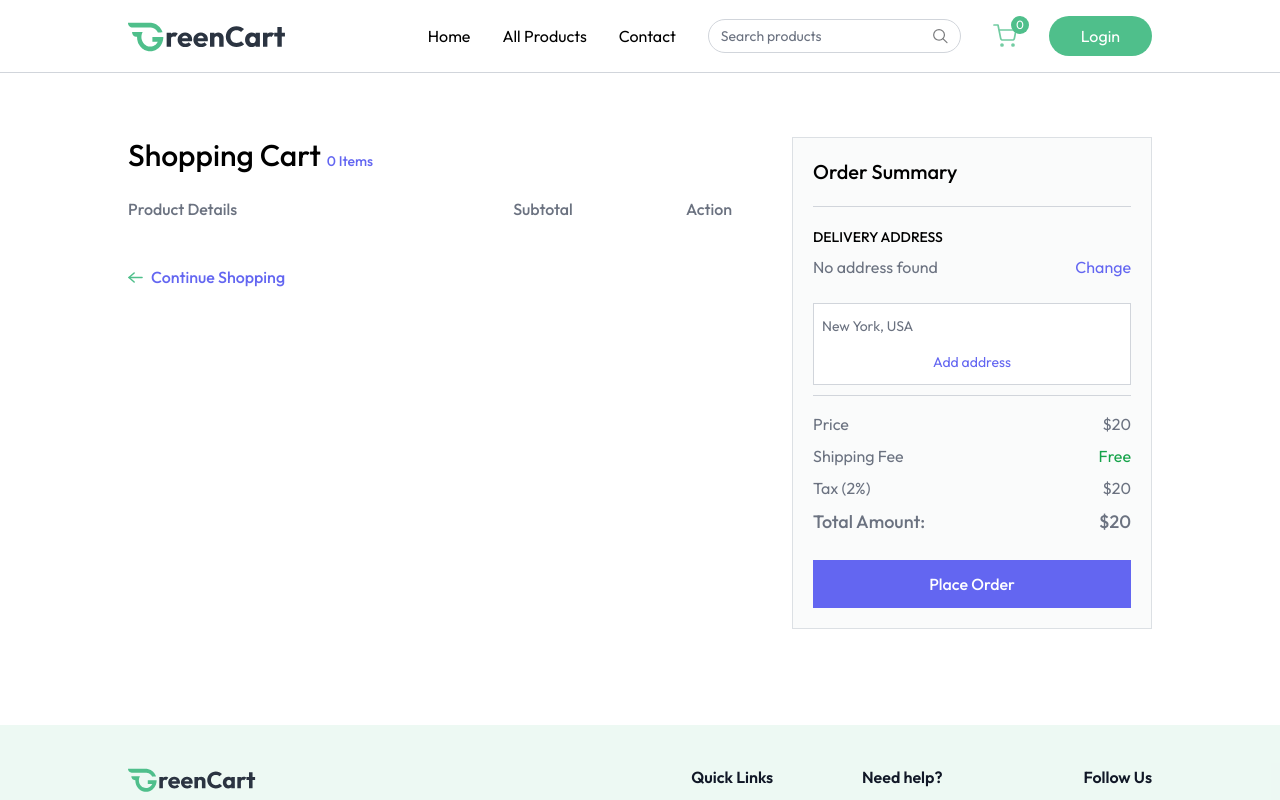
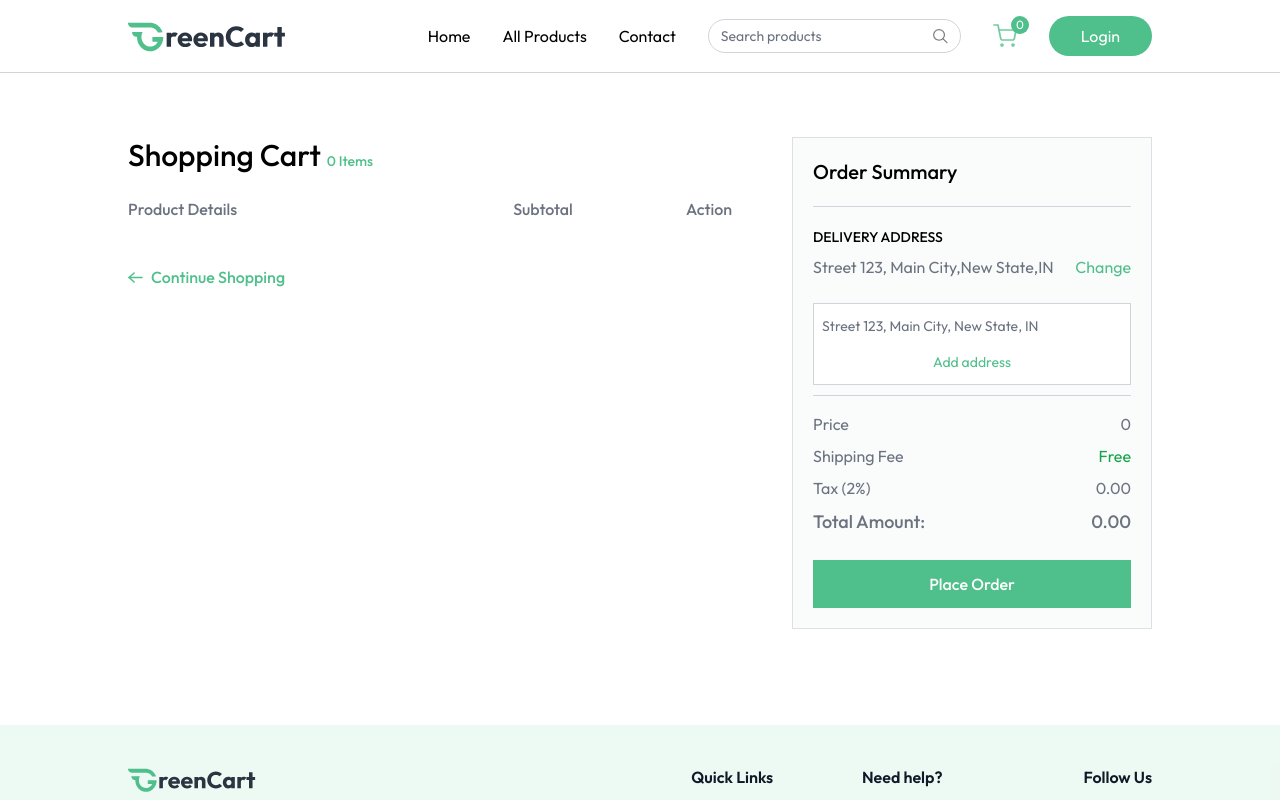
Before and after one commit to jim2107054/GreenCart, a React (Vite) app in the folder frontend/: page /cart in a window 1280 px wide. Both pictures are taken after a click on the button "Change". Shown: the top 800 px of the page. Built offline with nearby package versions, Linux system fonts and the light colour scheme; a web font is replaced by a local one.

Commit message:
create cart page

```diff
--- a/frontend/src/pages/Cart.jsx
+++ b/frontend/src/pages/Cart.jsx
@@ -21,6 +21,10 @@
     setCartArray(tempArray);
   }
 
+  const placeOrder = async () => {
+
+  }
+
   useEffect(()=> {
     if(cartItems && products.length > 0) {
       getCart();
@@ -32,7 +36,7 @@
         <div className="flex flex-col md:flex-row mt-16">
             <div className='flex-1 max-w-4xl'>
                 <h1 className="text-3xl font-medium mb-6">
-                    Shopping Cart <span className="text-sm text-indigo-500">{getCartCount()} Items</span>
+                    Shopping Cart <span className="text-sm text-primary">{getCartCount()} Items</span>
                 </h1>
 
                 <div className="grid grid-cols-[2fr_1fr_1fr] text-gray-500 text-base font-medium pb-3">
@@ -58,7 +62,10 @@
                                     <p>Weight: <span>{product.weight || "N/A"}</span></p>
                                     <div className='flex items-center'>
                                         <p>Qty:</p>
-                                        <select className='outline-none'>
+                                        <select
+                                        value={cartItems[product._id]}
+                                        onChange={(e)=> updateCartItem(product._id, Number(e.target.value))}
+                                        className='outline-none'>
                                             {Array(cartItems[product._id]> 9 ? cartItems[product._id] : 9).fill('').map((_, index) => (
                                                 <option
                                                 key={index} value={index + 1}>{index + 1}</option>
@@ -81,7 +88,7 @@
 
                 <button
                 onClick={() => {navigate("/products"); scrollTo({top: 0, behavior: 'smooth'})}}
-                className="group cursor-pointer flex items-center mt-8 gap-2 text-indigo-500 font-medium">
+                className="group cursor-pointer flex items-center mt-8 gap-2 text-primary font-medium">
                     <img
                     className="group-hover:-translate-x-1 transition"
                     src={assets.arrow_right_icon_colored} alt="arrow right" />
@@ -97,16 +104,24 @@
                 <div className="mb-6">
                     <p className="text-sm font-medium uppercase">Delivery Address</p>
                     <div className="relative flex justify-between items-start mt-2">
-                        <p className="text-gray-500">No address found</p>
-                        <button onClick={() => setShowAddress(!showAddress)} className="text-indigo-500 hover:underline cursor-pointer">
+                        <p className="text-gray-500">{selectedAddress ? `${selectedAddress.street}, ${selectedAddress.city},${selectedAddress.state},${selectedAddress.country}` : "No address found"}</p>
+                        <button onClick={() => setShowAddress(!showAddress)} className="text-primary hover:underline cursor-pointer">
                             Change
                         </button>
                         {showAddress && (
                             <div className="absolute top-12 py-1 bg-white border border-gray-300 text-sm w-full">
-                                <p onClick={() => setShowAddress(false)} className="text-gray-500 p-2 hover:bg-gray-100">
-                                    New York, USA
-                                </p>
-                                <p onClick={() => setShowAddress(false)} className="text-indigo-500 text-center cursor-pointer p-2 hover:bg-indigo-500/10">
+                                {
+                                    addresses.map((address,index)=> (
+                                    <p
+                                    key={index}
+                                    onClick={() => {setShowAddress(false); setSelectedAddress(address)
+                                    }}
+                                    className="text-gray-500 p-2 hover:bg-gray-100">
+                                     {address.street}, {address.city}, {address.state}, {address.country}
+                                    </p>
+                                    ))
+                                }
+                                <p onClick={() => navigate("/add-address")} className="text-primary text-center cursor-pointer p-2 hover:bg-primary/10">
                                     Add address
                                 </p>
                             </div>
@@ -115,7 +130,10 @@
 
                     <p className="text-sm font-medium uppercase mt-6">Payment Method</p>
 
-                    <select className="w-full border border-gray-300 bg-white px-3 py-2 mt-2 outline-none">
+                    <select
+                    onChange={(e) => setPaymentOption(e.target.value)}
+                    value={paymentOption}
+                    className="w-full border border-gray-300 bg-white px-3 py-2 mt-2 outline-none">
                         <option value="COD">Cash On Delivery</option>
                         <option value="Online">Online Payment</option>
                     </select>
@@ -125,21 +143,25 @@
 
                 <div className="text-gray-500 mt-4 space-y-2">
                     <p className="flex justify-between">
-                        <span>Price</span><span>$20</span>
+                        <span>Price</span><span>{currency}{getCartAmount()}</span>
                     </p>
                     <p className="flex justify-between">
                         <span>Shipping Fee</span><span className="text-green-600">Free</span>
                     </p>
                     <p className="flex justify-between">
-                        <span>Tax (2%)</span><span>$20</span>
+                        <span>Tax (2%)</span><span>{currency}{(getCartAmount()*0.02).toFixed(2)}</span>
                     </p>
                     <p className="flex justify-between text-lg font-medium mt-3">
-                        <span>Total Amount:</span><span>$20</span>
+                        <span>Total Amount:</span><span>{currency}{(getCartAmount() + getCartAmount()*0.02).toFixed(2)}</span>
                     </p>
                 </div>
 
-                <button className="w-full py-3 mt-6 cursor-pointer bg-indigo-500 text-white font-medium hover:bg-indigo-600 transition">
-                    Place Order
+                <button
+                onClick={placeOrder}
+                className="w-full py-3 mt-6 cursor-pointer bg-primary text-white font-medium hover:bg-secondary transition">
+                    {
+                        paymentOption==="COD" ? "Place Order" : "Proceed to Payment"
+                    }
                 </button>
             </div>
         </div>
```
